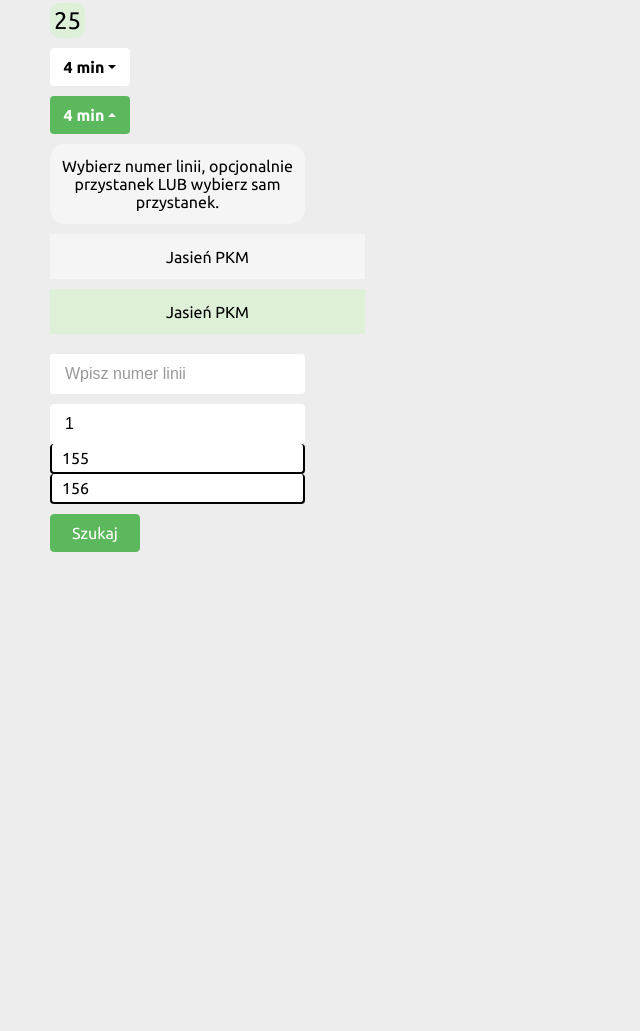
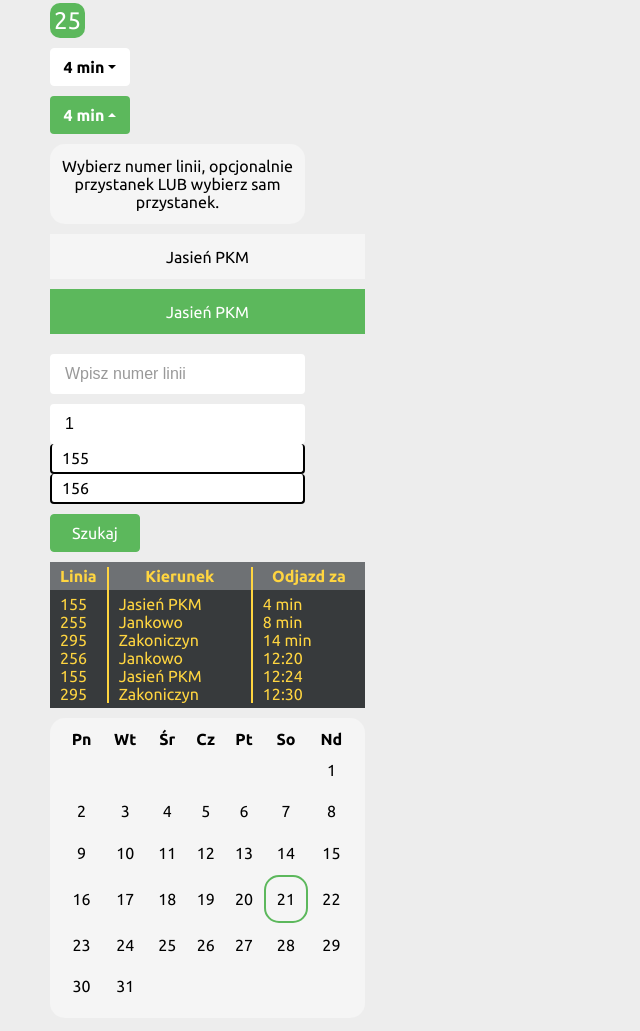
Before and after one commit to mkociak/gtt, a React app: page / in a window 1280 px wide. Shown: the part 503-1534 px from the top of the page, without its empty margins (0-640 px from the left). Before the commit the page ends 1075 px from the top, so only its background shows below. Built offline with nearby package versions, Linux system fonts and the light colour scheme.

Commit message:
add new components

```diff
--- a/src/components/App.js
+++ b/src/components/App.js
@@ -1,10 +1,10 @@
 import React from 'react';
 import '../styles/App.scss';
-import Header from '../layouts/Header';
+import Components from '../components/Components';
 
 function App() {
   return (
-    <Header />
+    <Components />
   );
 }
 
--- /dev/null
+++ b/src/components/Components.js
@@ -0,0 +1,147 @@
+import React from 'react';
+import gtt from '../icons/gtt.svg';
+import '../styles/Header.scss';
+
+const Header = (props) => {
+    return (
+        <header>
+            {/* <img className="header__logo" src={gtt} alt="logo"/> */}
+            <div className="btn-green btn-big">Reja</div>
+            <div className="btn-red btn-big">Reja</div>
+            <div className="btn-white btn-big">Reja</div>
+            <div className="btn-red btn-medium btn-calendar">pon, 9.03.2020</div>
+            <div className="btn-red btn-medium btn-calendar btn-calendar--active">pon, 9.03.2020</div>
+            <div className="btn-line">N4</div>
+            <div className="btn-line--active">N4</div>
+            <div className="time-label-hour">15</div>
+            <div className="time-label">25</div>
+            <div className="time-label--active">25</div>
+            <div className="btn-coming-departure">4 min</div>
+            <div className="btn-coming-departure btn-coming-departure--active">4 min</div>
+
+            <div className="info-plate">
+                Wybierz numer linii, opcjonalnie przystanek LUB wybierz sam przystanek.
+            </div>
+            <div className="stop-list-item">Jasień PKM</div>
+            <div className="stop-list-item stop-list-item--active">Jasień PKM</div>
+            <input type="text" className="search-input" placeholder="Wpisz numer linii" />
+            <form style={{margin: 0}}>
+                <input type="text" className="search-input" value="1" />
+                <div className="search-item">155</div>
+                <div className="search-item">156</div>
+            </form>
+            <div className="btn-search">Szukaj</div>
+
+            <table className="live-timetable">
+                <thead>
+                    <tr>
+                        <th>Linia</th>
+                        <th>Kierunek</th>
+                        <th>Odjazd za</th>
+                    </tr>
+                </thead>
+                <tbody>
+                    <tr>
+                        <td className="first-td">155</td>
+                        <td className="first-td">Jasień PKM</td>
+                        <td className="first-td">4 min</td>
+                    </tr>
+                    <tr>
+                        <td>255</td>
+                        <td>Jankowo</td>
+                        <td>8 min</td>
+                    </tr><tr>
+                        <td>295</td>
+                        <td>Zakoniczyn</td>
+                        <td>14 min</td>
+                    </tr><tr>
+                        <td>256</td>
+                        <td>Jankowo</td>
+                        <td>12:20</td>
+                    </tr><tr>
+                        <td>155</td>
+                        <td>Jasień PKM</td>
+                        <td>12:24</td>
+                    </tr><tr>
+                        <td>295</td>
+                        <td>Zakoniczyn</td>
+                        <td>12:30</td>
+                    </tr>
+                </tbody>
+            </table>
+
+            <table className="calendar">
+                <thead>
+                    <tr>
+                        <th>Pn</th>
+                        <th>Wt</th>
+                        <th>Śr</th>
+                        <th>Cz</th>
+                        <th>Pt</th>
+                        <th>So</th>
+                        <th>Nd</th>
+                    </tr>
+                </thead>
+                <tbody>
+                    <tr>
+                        <td></td>
+                        <td></td>
+                        <td></td>
+                        <td></td>
+                        <td></td>
+                        <td></td>
+                        <td>1</td>
+                    </tr>
+                    <tr>
+                        <td>2</td>
+                        <td>3</td>
+                        <td>4</td>
+                        <td>5</td>
+                        <td>6</td>
+                        <td>7</td>
+                        <td>8</td>
+                    </tr>
+                    <tr>
+                        <td>9</td>
+                        <td>10</td>
+                        <td>11</td>
+                        <td>12</td>
+                        <td>13</td>
+                        <td>14</td>
+                        <td>15</td>
+                    </tr>
+                    <tr>
+                        <td>16</td>
+                        <td>17</td>
+                        <td>18</td>
+                        <td>19</td>
+                        <td>20</td>
+                        <td className="currentDay">21</td>
+                        <td>22</td>
+                    </tr>
+                    <tr>
+                        <td>23</td>
+                        <td>24</td>
+                        <td>25</td>
+                        <td>26</td>
+                        <td>27</td>
+                        <td>28</td>
+                        <td>29</td>
+                    </tr>
+                    <tr>
+                        <td>30</td>
+                        <td>31</td>
+                        <td></td>
+                        <td></td>
+                        <td></td>
+                        <td></td>
+                        <td></td>
+                    </tr>
+                </tbody>
+            </table>
+
+        </header>
+    );
+}
+
+export default Header;
--- a/src/layouts/Header.js
+++ /dev/null
@@ -1,39 +0,0 @@
-import React from 'react';
-import gtt from '../icons/gtt.svg';
-import '../styles/Header.scss';
-
-const Header = (props) => {
-    return (
-        <header>
-            {/* <img className="header__logo" src={gtt} alt="logo"/> */}
-            <div className="btn-green btn-big">Reja</div>
-            <div className="btn-red btn-big">Reja</div>
-            <div className="btn-transparent btn-big">Reja</div>
-            <div className="btn-red btn-medium btn-calendar">pon, 9.03.2020</div>
-            <div className="btn-red btn-medium btn-calendar btn-calendar--active">pon, 9.03.2020</div>
-            <div className="btn-line">N4</div>
-            <div className="btn-line--active">N4</div>
-            <div className="time-label-hour">15</div>
-            <div className="time-label">25</div>
-            <div className="time-label--active">25</div>
-            <div className="btn-coming-departure">4 min</div>
-            <div className="btn-coming-departure btn-coming-departure--active">4 min</div>
-
-            <div className="info-plate">
-                Wybierz numer linii, opcjonalnie przystanek LUB wybierz sam przystanek.
-            </div>
-            <div className="stop-list-item">Jasień PKM</div>
-            <div className="stop-list-item--active">Jasień PKM</div>
-            <input type="text" className="search-input" placeholder="Wpisz numer linii" />
-            <form style={{margin: 0}}>
-                <input type="text" className="search-input" value="1" />
-                <div className="search-item">155</div>
-                <div className="search-item">156</div>
-            </form>
-            <div className="btn-search">Szukaj</div>
-
-        </header>
-    );
-}
-
-export default Header;
--- a/src/styles/_components.scss
+++ b/src/styles/_components.scss
@@ -18,12 +18,12 @@
     @extend .btn-line;
     color: white;
     background-color: $light-red-color;
+    border: none;
 }
 
 
-.btn-transparent {
-    @include button(transparent, black);
-    border-color: black;
+.btn-white {
+    @include button(white, black);
     &::selection {
         color: white;
     }
@@ -103,8 +103,8 @@
 }
 
 .stop-list-item--active {
-    @extend .stop-list-item;
-    background-color: $light-green-color;
+    background-color: $green-color;
+    color: white;
 }
 
 // 3. Form
@@ -120,6 +120,9 @@
     &::placeholder {
         color: $placeholder-color;
         font-size: 1rem;
+    }
+    &:focus {
+        border: 2px solid black;
     }
 }
 
@@ -161,5 +164,69 @@
 
 .time-label--active {
     @extend .time-label;
-    background-color: $light-green-color;
+    background-color: $green-color;
+    color: white;
 }
+
+// 5. Live timetable
+
+.live-timetable {
+    // height: 150px;
+    width: 315px;
+    color: $yellow-color;
+    border-collapse: collapse;
+    border-top: 5px solid $lighter-gray-color;
+    border-bottom: 5px solid $dark-gray-color;
+
+    thead {
+        background-color: $lighter-gray-color;
+        // border-bottom: 5px solid $lighter-gray-color;
+
+        tr {
+
+            th {
+                border-right: 2px solid;
+                padding-bottom: 5px;
+                &:last-child {
+                    border-right: none;
+                }
+            }
+        }
+    }
+    tbody {
+        background-color: $dark-gray-color;
+        tr {
+            .first-td {
+                padding-top: 5px;
+            }
+            td {
+                padding-left: 10px;
+                border-right: 2px solid $yellow-color;
+                &:last-child {
+                    border-right: none;
+                }
+            }
+        }
+    }
+}
+
+// 6. Calendar
+
+.calendar {
+    background-color: $plate-color;
+    border-radius: 15px;
+    padding: 10px;
+    width: 315px;
+    height: 300px;
+    tbody {
+        tr {
+            td {
+                text-align: center;
+            }
+            .currentDay {
+                border: 2px solid $green-color;
+                border-radius: 15px;
+            }
+        }
+    }
+}
--- a/src/styles/_variables.scss
+++ b/src/styles/_variables.scss
@@ -9,4 +9,3 @@ $dark-red-color: #8B0000;
 $light-red-color: #FF6F77;
 $dark-gray-color: #373A3C;
 $lighter-gray-color: #6E7174;
-$light-green-color: #DFF0D8;
```
